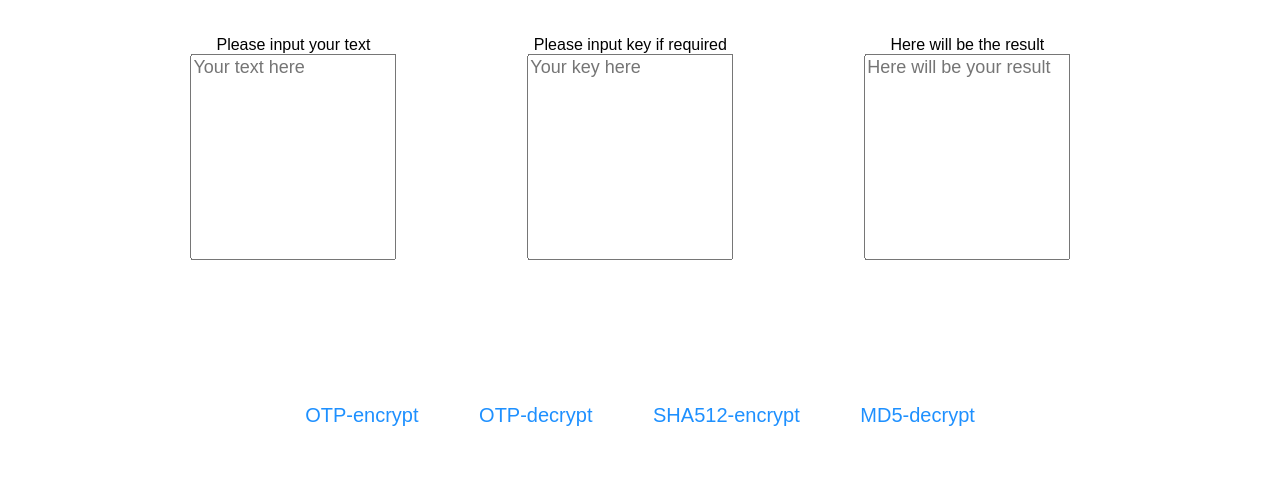
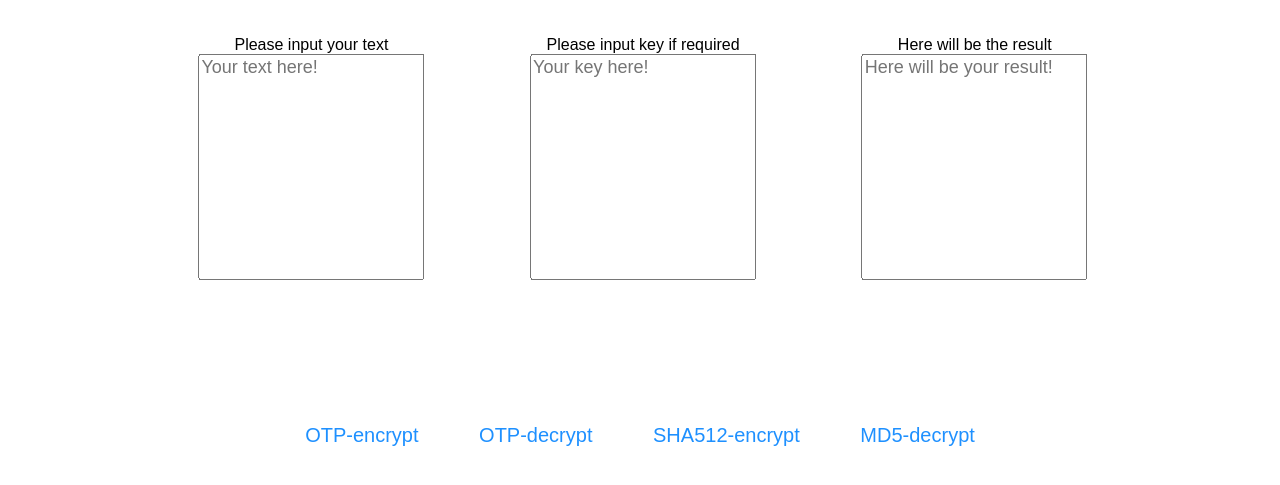
Before and after one commit to niojam/Crypto-application, a plain HTML site: page index.html in a window 1280 px wide. Shown: the part 103-588 px from the top of the page. Drawn offline with Linux system fonts and the light colour scheme.

Commit message:
Second part done 2.0 with copyright (Little design)

```diff
--- a/crypto.css
+++ b/crypto.css
@@ -39,7 +39,7 @@ body{
     font-family: Arial, Helvetica, sans-serif;
     display: inline-block;
     margin-top: 30px;
-    margin-right: 10%;
+    margin-right: 8%;
     text-align: center;
     transform: translateX(40%);
 }
@@ -48,8 +48,8 @@ body{
     font-family: Arial, Helvetica, sans-serif;
     font-size: 18px;
     resize: none;
-    height:200px;
-    width: 200px;
+    height:220px;
+    width: 220px;
 }
 
 .button:hover{
--- a/index.html
+++ b/index.html
@@ -15,17 +15,17 @@
     <div class="text">
         <label for="source_text">Please input your text</label>
         <br>
-        <textarea class="text_area" id="source_text" placeholder="Your text here"></textarea>
+        <textarea class="text_area" id="source_text" placeholder="Your text here!"></textarea>
     </div>
     <div class="text">
         <label for="input_key">Please input key if required</label>
         <br>
-        <textarea class="text_area" name="key" id="input_key" placeholder="Your key here"></textarea>
+        <textarea class="text_area" name="key" id="input_key" placeholder="Your key here!"></textarea>
     </div>
     <div class="text">
         <label for="result">Here will be the result</label>
         <br>
-        <textarea class="text_area" id="result" placeholder="Here will be your result" readonly></textarea>
+        <textarea class="text_area" id="result" placeholder="Here will be your result!" readonly></textarea>
     </div>
     <div class="all_buttons">
         <button type="button" class="button" onclick="doOtpEncrypt()">OTP-encrypt</button>
--- a/mainEncryption.js
+++ b/mainEncryption.js
@@ -1,6 +1,6 @@
 function doOtpEncrypt() {
     let toEncode = true;
-    document1.getElementById("result").value = doOtpEncryptionOrDectyption(toEncode);
+    document.getElementById("result").value = doOtpEncryptionOrDectyption(toEncode);
 }
 
 function doOtpDecrypt() {
```
